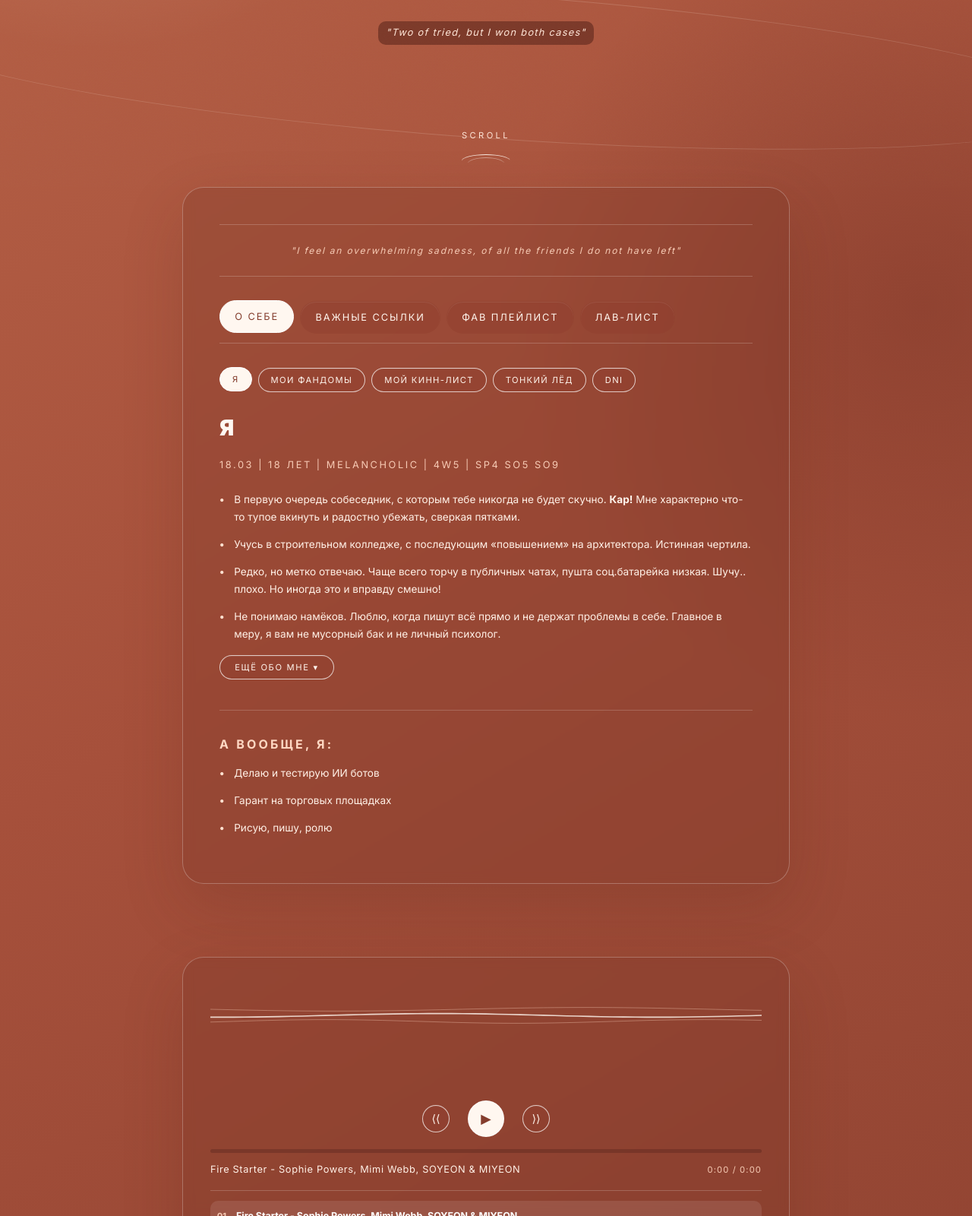
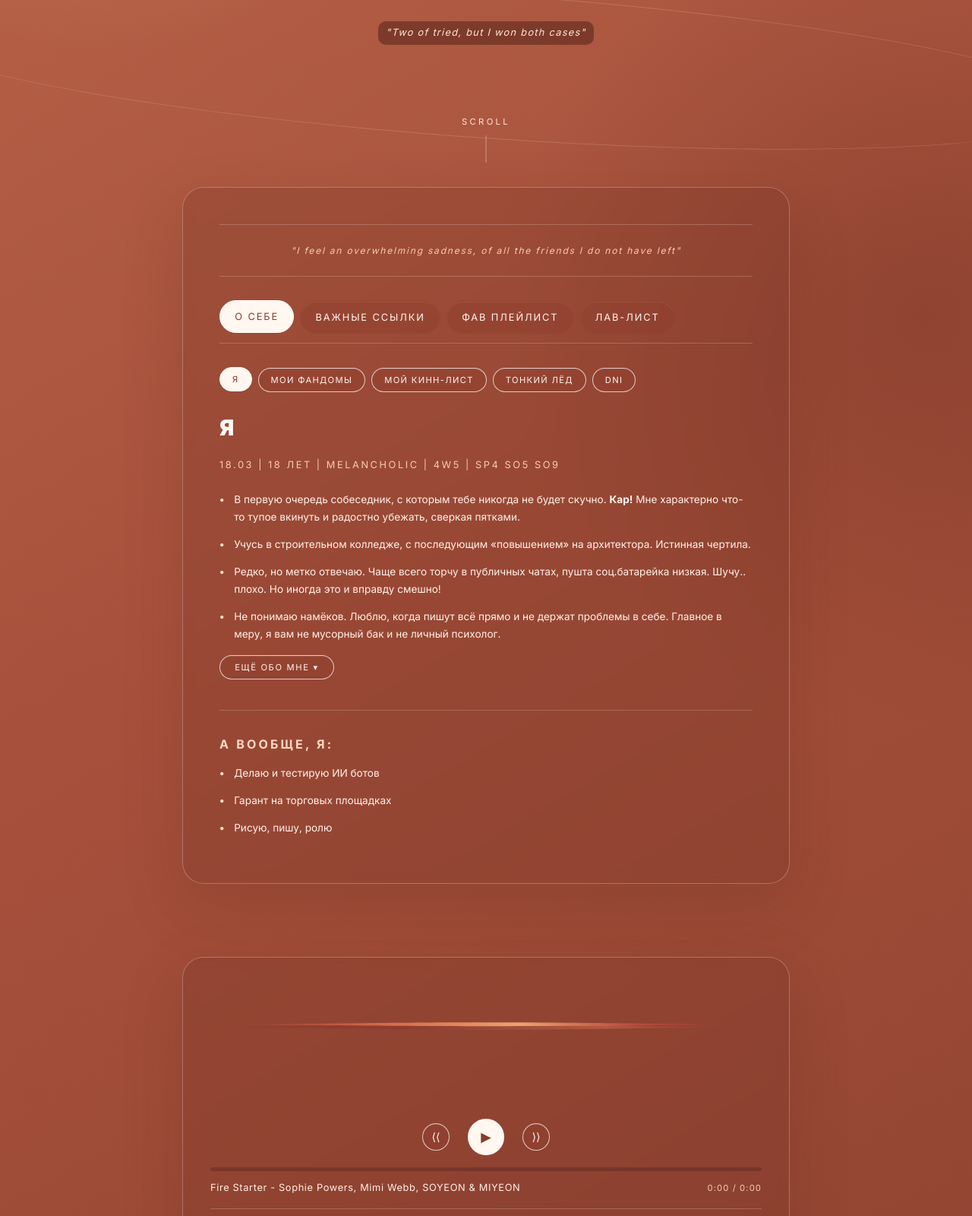
Before and after one commit to Worryflame/BIO, a plain HTML site: page index.html in a window 1280 px wide. Shown: the part 554-2154 px from the top of the page at 76% size. Drawn offline with Linux system fonts and the light colour scheme.

Commit message:
Add files via upload

```diff
--- a/index.html
+++ b/index.html
@@ -839,7 +839,7 @@
 
 .player__visualizer {
   width: 100%;
-  height: 80px;
+  height: 104px;
   display: block;
   margin-bottom: 1rem;
 }
@@ -1106,31 +1106,30 @@ html[data-theme="sienna"] .footer-quote {
 html[data-theme="sienna"] .hero__divider { background: rgba(255,255,255,.62); }
 html[data-theme="sienna"] .hero__scroll-line {
   position: relative;
-  width: 64px;
-  height: 18px;
+  width: 2px;
+  height: 36px;
   overflow: hidden;
-  background: none;
-  animation: siennaWaveCue 3.2s ease-in-out infinite;
-}
-html[data-theme="sienna"] .hero__scroll-line::before,
-html[data-theme="sienna"] .hero__scroll-line::after {
+  border-radius: 999px;
+  background: rgba(255,236,222,.22);
+  animation: none;
+}
+html[data-theme="sienna"] .hero__scroll-line::before {
   content: '';
   position: absolute;
-  left: 0;
+  inset: 0;
   width: 100%;
-  height: 17px;
-  border-top: 1px solid rgba(255,247,240,.92);
-  border-radius: 50%;
-}
-html[data-theme="sienna"] .hero__scroll-line::before { top: 7px; }
-html[data-theme="sienna"] .hero__scroll-line::after {
-  top: 11px;
-  opacity: .48;
-  transform: scaleX(.76);
-}
-@keyframes siennaWaveCue {
-  0%, 100% { opacity: .5; transform: scaleX(.82); }
-  50% { opacity: 1; transform: scaleX(1); }
+  height: 55%;
+  border-radius: inherit;
+  background: linear-gradient(180deg, rgba(255,224,189,0), #ffd6a1 42%, #fff4e8 64%, rgba(236,151,123,0));
+  transform: translateY(-110%);
+  animation: siennaScrollShimmer 2.8s cubic-bezier(.42,0,.58,1) infinite;
+}
+html[data-theme="sienna"] .hero__scroll > span {
+  color: #ffe6d8;
+}
+@keyframes siennaScrollShimmer {
+  0% { transform: translateY(-110%); }
+  100% { transform: translateY(290%); }
 }
 
 html[data-theme="sienna"] .content,
@@ -1292,6 +1291,10 @@ a:focus-visible,
   }
   .fade-in { opacity: 1; transform: none; }
   .theme-switch__icon { transition: none !important; }
+  html[data-theme="sienna"] .hero__scroll-line::before {
+    animation: none !important;
+    transform: translateY(42%);
+  }
 }
 
 </style>
@@ -2408,32 +2411,31 @@ function updateLyrics() {
 }
 
 // === ВИЗУАЛИЗАТОР (Web Audio API) ===
+const visualizerState = {
+  energy: 0,
+  bands: [0, 0, 0],
+  clock: 0,
+  lastTime: 0
+};
+
 function initVisualizer() {
-  if (visualizerStarted) return;
+  if (!visualizerStarted) {
     visualizerStarted = true;
-
     audioCtx = new (window.AudioContext || window.webkitAudioContext)();
     analyser = audioCtx.createAnalyser();
     source = audioCtx.createMediaElementSource(audio);
     source.connect(analyser);
     analyser.connect(audioCtx.destination);
-  analyser.fftSize = 128;
-  analyser.smoothingTimeConstant = 0.84;
+    analyser.fftSize = 256;
+    analyser.smoothingTimeConstant = 0.9;
     bufferLength = analyser.frequencyBinCount;
     dataArray = new Uint8Array(bufferLength);
-
-  drawVisualizer();
-}
-
-function drawVisualizer() {
-  if (document.hidden) {
-    visualizerFrame = null;
-    return;
-  }
-  visualizerFrame = reduceMotion.matches
-    ? setTimeout(drawVisualizer, 250)
-    : requestAnimationFrame(drawVisualizer);
-
+  }
+  if (audioCtx.state === 'suspended') audioCtx.resume().catch(() => {});
+  startVisualizerLoop();
+}
+
+function resizeVisualizerCanvas() {
   const pixelRatio = Math.min(window.devicePixelRatio || 1, 2);
   const displayWidth = Math.max(1, canvas.offsetWidth);
   const displayHeight = Math.max(1, canvas.offsetHeight);
@@ -2442,90 +2444,198 @@ function drawVisualizer() {
     canvas.height = Math.round(displayHeight * pixelRatio);
   }
   ctx.setTransform(pixelRatio, 0, 0, pixelRatio, 0, 0);
-
+  return { width: displayWidth, height: displayHeight };
+}
+
+function followValue(current, target, dt, attack, release) {
+  const speed = target > current ? attack : release;
+  const amount = 1 - Math.exp(-dt / speed);
+  return current + (target - current) * amount;
+}
+
+function sampleVisualizerAudio(dt) {
+  let targets = [0, 0, 0];
+  let rawEnergy = 0;
+  if (analyser && dataArray && !audio.paused && !audio.ended) {
     analyser.getByteFrequencyData(dataArray);
-
-  ctx.clearRect(0, 0, displayWidth, displayHeight);
-
-  if (document.documentElement.dataset.theme === 'sienna') {
-    drawSiennaWaves(displayWidth, displayHeight);
+    const ranges = [[1, 12], [12, 38], [38, 92]];
+    targets = ranges.map(([start, end]) => {
+      let power = 0;
+      let count = 0;
+      for (let index = start; index < Math.min(end, dataArray.length); index++) {
+        power += dataArray[index] * dataArray[index];
+        count++;
+      }
+      return Math.min(1, Math.sqrt(power / Math.max(1, count)) / 175);
+    });
+    rawEnergy = Math.min(1, targets[0] * .48 + targets[1] * .37 + targets[2] * .15);
+  }
+  visualizerState.energy = followValue(visualizerState.energy, rawEnergy, dt, .32, .58);
+  visualizerState.bands = visualizerState.bands.map((value, index) =>
+    followValue(value, targets[index], dt, .34 + index * .04, .62)
+  );
+}
+
+function envelopeAt(x, layer, side) {
+  const taper = Math.pow(Math.max(0, Math.sin(Math.PI * x)), 1.72);
+  const phase = visualizerState.clock * (layer ? .68 : .84) + (layer ? 1.35 : 0);
+  const direction = side === 'upper' ? 1 : -1;
+  const broadShape = Math.max(.16, .55
+    + .28 * Math.sin(x * Math.PI * 2 + phase * direction)
+    + .22 * Math.sin(x * Math.PI * 4 - phase * .56)
+    + .12 * Math.cos(x * Math.PI * 6 + phase * .32 * direction));
+  const [low, mid, high] = visualizerState.bands;
+  const lowLobe = Math.exp(-Math.pow((x - .28) / .2, 2)) * low;
+  const midLobe = Math.exp(-Math.pow((x - .57) / .18, 2)) * mid;
+  const highLobe = Math.exp(-Math.pow((x - .76) / .14, 2)) * high;
+  const audioShape = .52 + lowLobe * .25 + midLobe * .2 + highLobe * .12;
+  const base = layer ? 4.4 : 2.8;
+  const response = layer ? 108 : 96;
+  const asymmetry = side === 'upper' ? 1 : .78;
+  const value = taper * (base + visualizerState.energy * response * broadShape * audioShape) * asymmetry;
+  const limit = side === 'upper' ? (layer ? 44 : 40) : (layer ? 35 : 32);
+  return limit * Math.tanh(value / limit);
+}
+
+function buildRibbon(width, center, layer) {
+  const steps = 72;
+  const upper = [];
+  const lower = [];
+  const envelope = [];
+  for (let index = 0; index <= steps; index++) {
+    const ratio = index / steps;
+    const x = ratio * width;
+    const up = envelopeAt(ratio, layer, 'upper');
+    const down = envelopeAt(ratio, layer, 'lower');
+    upper.push([x, center - up]);
+    lower.push([x, center + down]);
+    envelope.push(up + down);
+  }
+  return { upper, lower, envelope };
+}
+
+function fillRibbon(ribbon, gradient) {
+  ctx.beginPath();
+  ctx.moveTo(ribbon.upper[0][0], ribbon.upper[0][1]);
+  ribbon.upper.slice(1).forEach(point => ctx.lineTo(point[0], point[1]));
+  ribbon.lower.slice().reverse().forEach(point => ctx.lineTo(point[0], point[1]));
+  ctx.closePath();
+  ctx.fillStyle = gradient;
+  ctx.fill();
+}
+
+function drawFlowingRibbons(width, height) {
+  const theme = document.documentElement.dataset.theme;
+  const center = height / 2;
+  const backgroundRibbon = buildRibbon(width, center + 3.5, 1);
+  const foregroundRibbon = buildRibbon(width, center, 0);
+
+  const backgroundGradient = ctx.createLinearGradient(0, 0, width, 0);
+  const foregroundGradient = ctx.createLinearGradient(0, 0, width, 0);
+  if (theme === 'sienna') {
+    backgroundGradient.addColorStop(0, 'rgba(111,45,39,.08)');
+    backgroundGradient.addColorStop(.34, 'rgba(128,52,48,.38)');
+    backgroundGradient.addColorStop(.72, 'rgba(244,132,94,.34)');
+    backgroundGradient.addColorStop(1, 'rgba(111,45,39,.08)');
+    foregroundGradient.addColorStop(0, 'rgba(159,65,53,.34)');
+    foregroundGradient.addColorStop(.3, 'rgba(239,116,79,.72)');
+    foregroundGradient.addColorStop(.56, 'rgba(255,190,130,.78)');
+    foregroundGradient.addColorStop(.76, 'rgba(210,81,76,.68)');
+    foregroundGradient.addColorStop(1, 'rgba(159,65,53,.34)');
+  } else {
+    backgroundGradient.addColorStop(0, 'rgba(92,23,139,.1)');
+    backgroundGradient.addColorStop(.38, 'rgba(112,31,178,.4)');
+    backgroundGradient.addColorStop(.72, 'rgba(214,0,255,.34)');
+    backgroundGradient.addColorStop(1, 'rgba(92,23,139,.1)');
+    foregroundGradient.addColorStop(0, 'rgba(172,22,112,.34)');
+    foregroundGradient.addColorStop(.3, 'rgba(255,45,138,.76)');
+    foregroundGradient.addColorStop(.58, 'rgba(238,73,188,.76)');
+    foregroundGradient.addColorStop(.78, 'rgba(169,44,230,.68)');
+    foregroundGradient.addColorStop(1, 'rgba(112,28,166,.34)');
+  }
+  fillRibbon(backgroundRibbon, backgroundGradient);
+  fillRibbon(foregroundRibbon, foregroundGradient);
+
+}
+
+function renderVisualizer(timestamp, sampleAudio) {
+  const dimensions = resizeVisualizerCanvas();
+  const rawDt = visualizerState.lastTime ? (timestamp - visualizerState.lastTime) / 1000 : 1 / 60;
+  const dt = Math.max(1 / 120, Math.min(.05, rawDt));
+  visualizerState.lastTime = timestamp;
+  if (sampleAudio) sampleVisualizerAudio(dt);
+  if (!reduceMotion.matches) visualizerState.clock += dt * (audio.paused ? .1 : .34);
+  ctx.clearRect(0, 0, dimensions.width, dimensions.height);
+  drawFlowingRibbons(dimensions.width, dimensions.height);
+}
+
+function visualizerLoop(timestamp) {
+  visualizerFrame = null;
+  if (document.hidden || !visualizerStarted) return;
+  renderVisualizer(timestamp, true);
+  if (!reduceMotion.matches) visualizerFrame = requestAnimationFrame(visualizerLoop);
+}
+
+function startVisualizerLoop() {
+  if (!visualizerStarted || document.hidden || visualizerFrame !== null) return;
+  visualizerState.lastTime = 0;
+  if (reduceMotion.matches) {
+    renderVisualizer(performance.now(), true);
+  } else {
+    visualizerFrame = requestAnimationFrame(visualizerLoop);
+  }
+}
+
+function paintIdleVisualizer() {
+  if (document.hidden) return;
+  if (visualizerStarted) {
+    if (reduceMotion.matches) renderVisualizer(performance.now(), true);
     return;
   }
-
-  const barCount = bufferLength;
-  const barWidth = displayWidth / barCount;
-  const centerY = displayHeight / 2;
-
-  for (let i = 0; i < barCount; i++) {
-    const val = dataArray[i] / 255;
-    const barHeight = val * centerY * 0.9;
-
-    // Градиент от розового к фиолетовому
-    const r = 255;
-    const g = 45 + (i / barCount) * 50;
-    const b = 138 + (i / barCount) * 117;
-    const alpha = 0.4 + val * 0.6;
-
-    ctx.fillStyle = 'rgba(' + Math.floor(r) + ',' + Math.floor(g) + ',' + Math.floor(b) + ',' + alpha + ')';
-
-    // Волна вверх от центра
-    ctx.fillRect(i * barWidth, centerY - barHeight, barWidth - 1, barHeight);
-    // Зеркальная волна вниз
-    ctx.fillRect(i * barWidth, centerY, barWidth - 1, barHeight * 0.6);
-  }
-
-  // Центральная линия
-  ctx.fillStyle = 'rgba(255, 45, 138, 0.15)';
-  ctx.fillRect(0, centerY - 0.5, displayWidth, 1);
-}
-
-function drawSiennaWaves(width, height) {
-  const center = height / 2;
-  const points = reduceMotion.matches ? 24 : 48;
-  const energy = dataArray.reduce((sum, value) => sum + value, 0) / (dataArray.length * 255);
-  const amplitude = reduceMotion.matches ? 4 : 5 + energy * 18;
-
-  [0, 1, 2].forEach(layer => {
-    ctx.beginPath();
-    for (let i = 0; i <= points; i++) {
-      const x = (i / points) * width;
-      const sampleIndex = Math.min(dataArray.length - 1, Math.floor((i / points) * dataArray.length));
-      const sample = dataArray[sampleIndex] / 255;
-      const phase = (i / points) * Math.PI * (2.2 + layer * .35) + layer * 1.4;
-      const y = center + Math.sin(phase) * (amplitude * (.48 + sample)) + (layer - 1) * 8;
-      if (i === 0) ctx.moveTo(x, y); else ctx.lineTo(x, y);
-    }
-    ctx.strokeStyle = layer === 1 ? 'rgba(255,247,240,.82)' : 'rgba(255,216,195,.36)';
-    ctx.lineWidth = layer === 1 ? 1.6 : 1;
-    ctx.lineCap = 'round';
-    ctx.lineJoin = 'round';
-    ctx.stroke();
-  });
-}
-
-function paintIdleVisualizer() {
-  if (visualizerStarted || document.hidden) return;
-  const pixelRatio = Math.min(window.devicePixelRatio || 1, 2);
-  const width = Math.max(1, canvas.offsetWidth);
-  const height = Math.max(1, canvas.offsetHeight);
-  canvas.width = Math.round(width * pixelRatio);
-  canvas.height = Math.round(height * pixelRatio);
-  ctx.setTransform(pixelRatio, 0, 0, pixelRatio, 0, 0);
-  ctx.clearRect(0, 0, width, height);
-  if (document.documentElement.dataset.theme === 'sienna') {
-    const idleData = dataArray;
-    dataArray = new Uint8Array(64);
-    drawSiennaWaves(width, height);
-    dataArray = idleData;
-  }
+  visualizerState.lastTime = 0;
+  visualizerState.energy = 0;
+  visualizerState.bands = [0, 0, 0];
+  renderVisualizer(performance.now(), false);
 }
 
 document.addEventListener('visibilitychange', () => {
-  if (!document.hidden && visualizerStarted && !visualizerFrame) drawVisualizer();
-  if (!document.hidden && !visualizerStarted) paintIdleVisualizer();
-});
-document.addEventListener('raventhemechange', paintIdleVisualizer);
-window.addEventListener('resize', paintIdleVisualizer, { passive: true });
+  if (document.hidden) {
+    if (visualizerFrame !== null) cancelAnimationFrame(visualizerFrame);
+    visualizerFrame = null;
+    visualizerState.lastTime = 0;
+  } else if (visualizerStarted) {
+    startVisualizerLoop();
+  } else {
+    paintIdleVisualizer();
+  }
+});
+document.addEventListener('freeze', () => {
+  if (visualizerFrame !== null) cancelAnimationFrame(visualizerFrame);
+  visualizerFrame = null;
+  visualizerState.lastTime = 0;
+});
+document.addEventListener('resume', () => {
+  if (visualizerFrame !== null) cancelAnimationFrame(visualizerFrame);
+  visualizerFrame = null;
+  visualizerState.lastTime = 0;
+  if (visualizerStarted) startVisualizerLoop(); else paintIdleVisualizer();
+});
+document.addEventListener('raventhemechange', () => {
+  if (!visualizerStarted || reduceMotion.matches) paintIdleVisualizer();
+});
+window.addEventListener('resize', () => {
+  if (!visualizerStarted || reduceMotion.matches) paintIdleVisualizer();
+}, { passive: true });
+reduceMotion.addEventListener('change', () => {
+  if (visualizerFrame !== null) cancelAnimationFrame(visualizerFrame);
+  visualizerFrame = null;
+  visualizerState.lastTime = 0;
+  if (visualizerStarted) startVisualizerLoop(); else paintIdleVisualizer();
+});
+audio.addEventListener('play', startVisualizerLoop);
+audio.addEventListener('pause', () => {
+  if (reduceMotion.matches) renderVisualizer(performance.now(), true);
+});
 
 // Инициализация
 loadTrack(0);
```
Also changed, not shown: 1 other file. Lines whose indentation alone changed are shown as unchanged.
